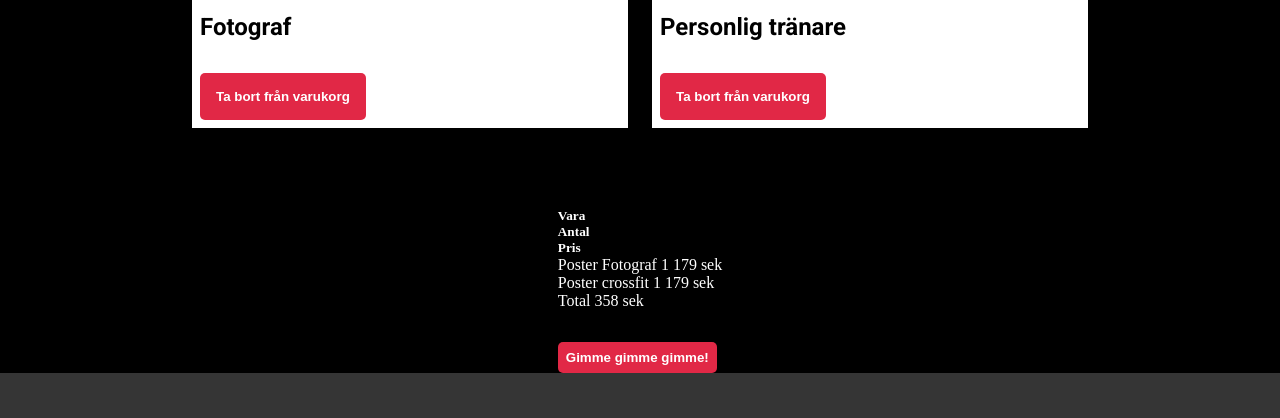
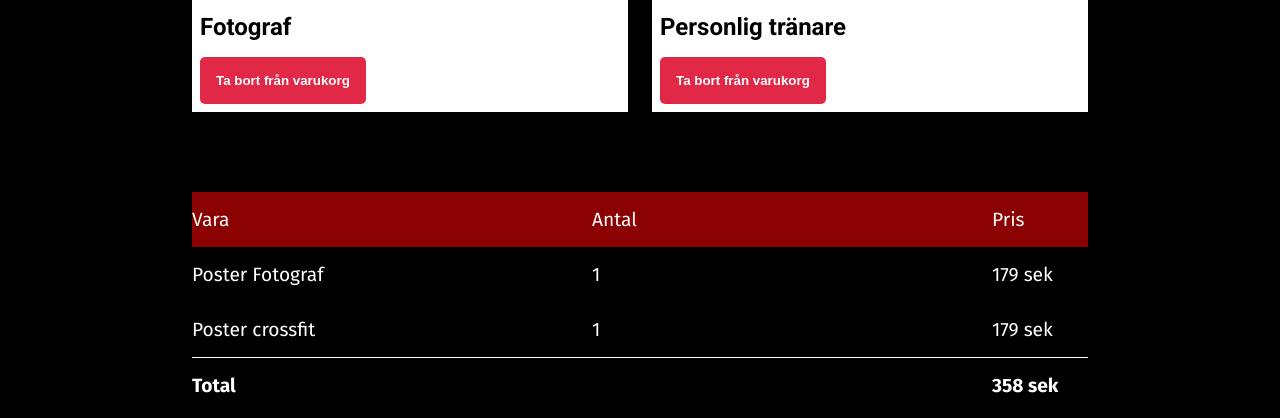
Before and after one commit to SofiaCronstrom/Grid-poster-shop, a plain HTML site: page checkout.html in a window 1280 px wide. Shown: the part 1090-1508 px from the top of the page. Drawn offline with Linux system fonts and the light colour scheme.

Commit message:
adding style to checkout prices and button

```diff
--- a/checkout.html
+++ b/checkout.html
@@ -36,9 +36,9 @@
 
 
       <section class="checkout-h7">
-            <h5>Vara</h5>
-            <h5>Antal</h5>
-            <h5>Pris</h5>
+        <span>Vara</span>
+        <span>Antal</span>
+        <span class="price">Pris</span>
       </section>
 
 
--- a/index.css
+++ b/index.css
@@ -166,3 +166,37 @@ h2{
     margin: 7rem 0 1rem 0;
     font-size: 2.3rem;
 }
+.card-big button.btn-checkO {
+    margin-top: 1rem;
+}
+/*///Checkut price///*/
+.checkout-price{
+    width: 70%;
+    display: grid;
+    font-family: 'Fira Sans', sans-serif;
+    font-size: 1.2rem;
+    margin-bottom: 9rem;
+}
+.checkout-price span,
+button.cheokout{
+  padding: 1rem 1rem 1rem 0;
+}
+button.checkout{
+    font-size: 1.2rem;
+    justify-self: self-end;
+}
+.checkout-h7{
+    background-color: darkred;
+    display: grid;
+    grid-template-columns: 1fr 1fr 6rem;
+}
+.checkout-item{
+    display: grid;
+    grid-template-columns: 1fr 1fr 6rem;
+}
+.total{
+    font-weight: bold;
+    display: grid;
+    grid-template-columns: 1fr 1fr 6rem;
+    border-top: 1px solid white;
+}
```
Lines whose indentation alone changed are shown as unchanged.
